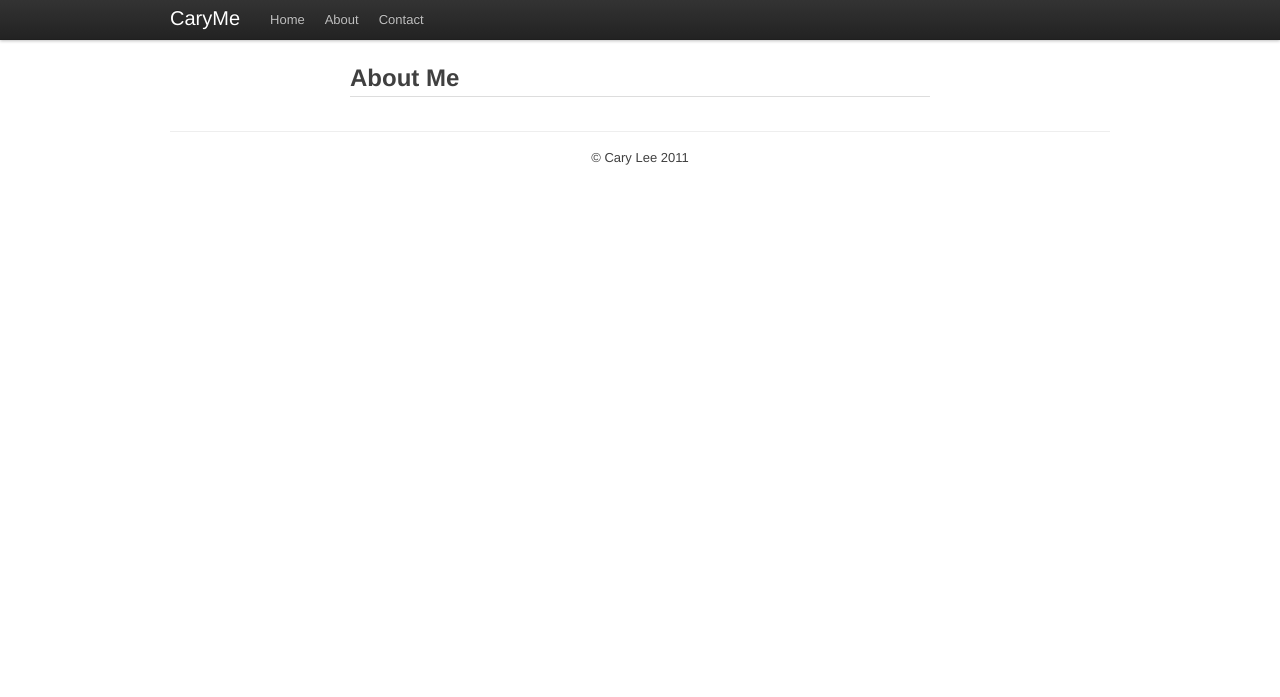
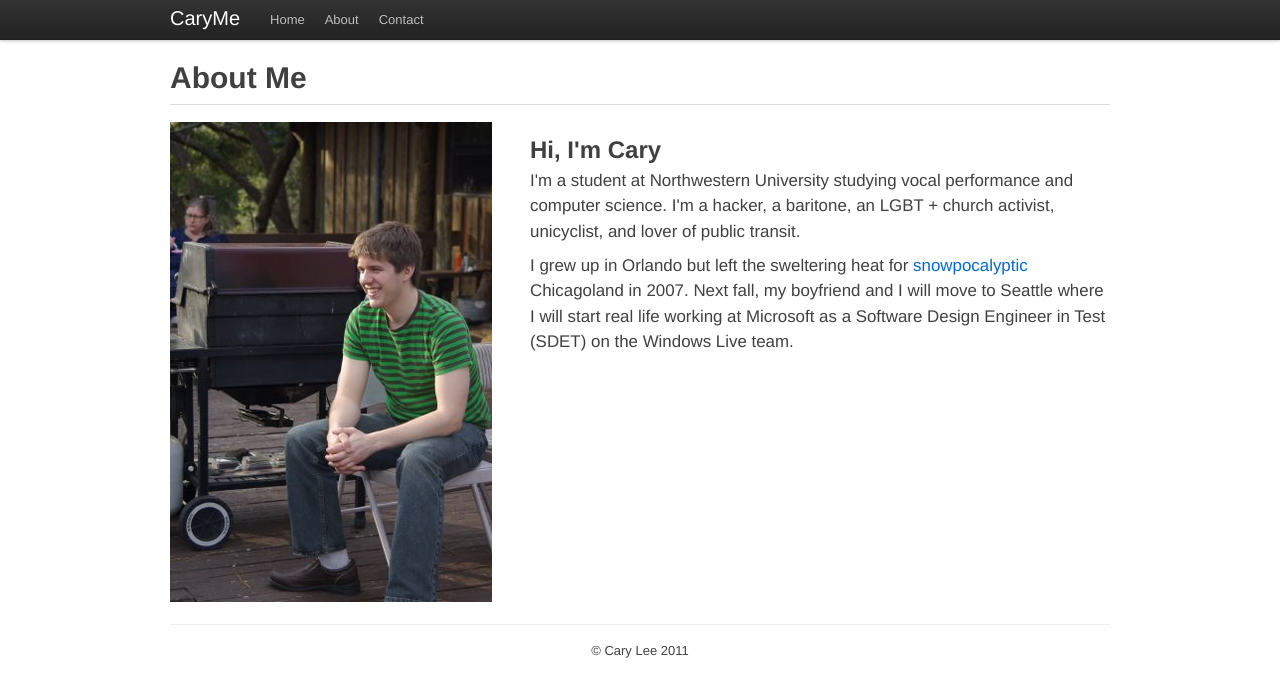
Before and after one commit to carylee/CaryMe, a Jekyll site: the page built from about.html, in a window 1280 px wide. Shown: the top 697 px of the page. Built offline with Jekyll 4.4.1, drawn with Linux system fonts in a browser that asks for light colours; nearby versions of some CDN libraries; Markdown is read by kramdown in place of the engine named in the settings.

Commit message:
Added to my about page

```diff
--- a/about.html
+++ b/about.html
@@ -3,12 +3,25 @@ layout: default
 title: About Me
 ---
 
+<div class="page-header">
+  <h1>{{ page.title }}</h2>
+</div>
 <div class="row">
-  <div class="span10 offset3">
-    <div class='post'>
-      <div class="page-header">
-        <h2>{{ page.title }}</h2>
-      </div>
-    </div>
+  <div class="span6">
+    <img class="thumbnail" src="img/cary.jpg" alt="Cary"/>
+  </div>
+  <div class="post-body span10">
+    <h2>Hi, I'm Cary</h2>
+    <p>
+    I'm a student at Northwestern University studying vocal performance and
+    computer science. I'm a hacker, a baritone, an LGBT + church activist,
+    unicyclist, and lover of public transit.
+    </p>
+    <p>
+    I grew up in Orlando but left the sweltering heat for <a
+      href="http://www.flickr.com/photos/the1andonlycary/5411701213/in/photostream/">snowpocalyptic</a>
+    Chicagoland in 2007.  Next fall, my boyfriend and I will move to Seattle where I will start real
+    life working at Microsoft as a Software Design Engineer in Test (SDET) on the Windows Live team.
+    </p>
   </div>
 </div>
```
Also changed, not shown: img/cary.jpg (added).
